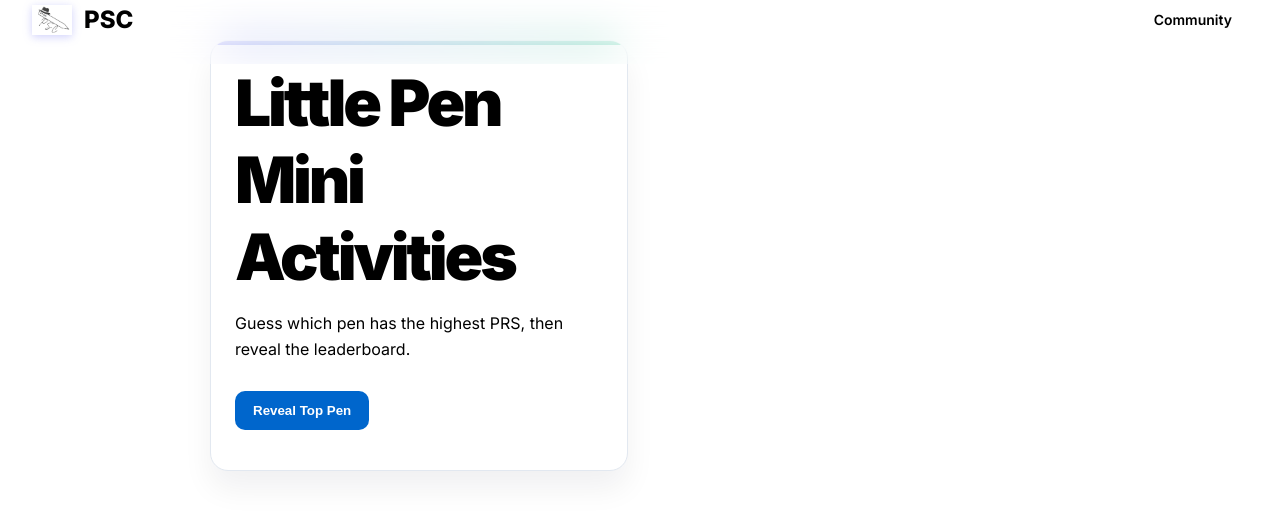
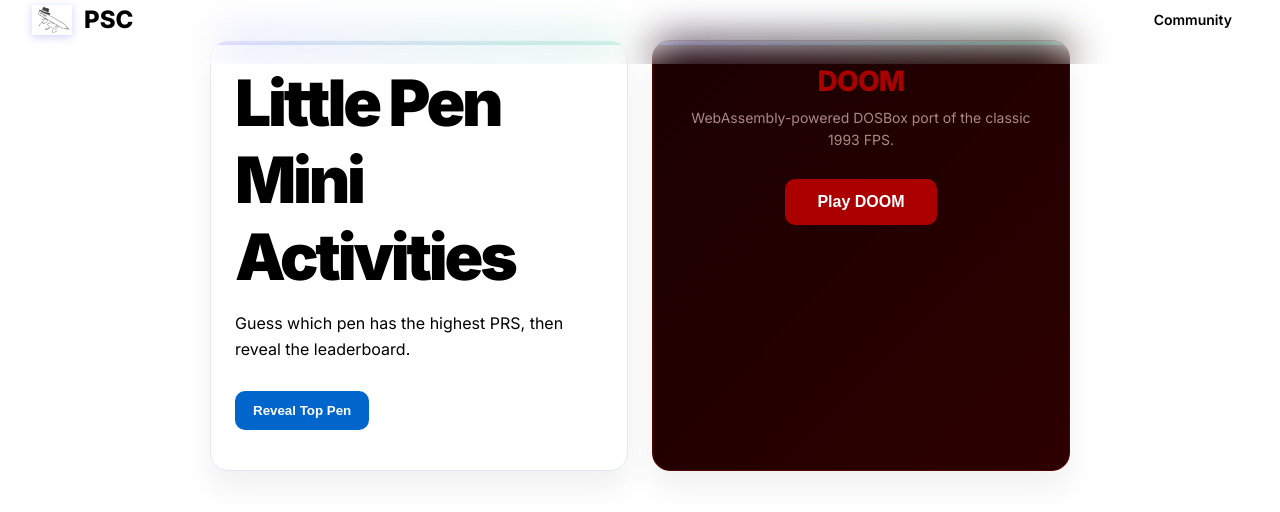
Before and after one commit to the-kitten-strikes-back/psc-official, a Flask app: page /entertainmentsystem in a window 1280 px wide. Shown: the top 512 px of the page. Run offline with Flask 3, Linux system fonts and the light colour scheme; data that the repository does not hold is empty.

Commit message:
Add DOOM card to entertainment system template

```diff
--- a/templates/entertainmentsystem.html
+++ b/templates/entertainmentsystem.html
@@ -22,7 +22,11 @@
                 <button id="reveal">Reveal Top Pen</button>
                 <p id="answer" style="margin-top:14px;"></p>
             </div>
-
+            <div class="card doom-card">
+                <h2>DOOM</h2>
+                <p>WebAssembly-powered DOSBox port of the classic 1993 FPS.</p>
+                <a href="{{ url_for('doom') }}"><button>Play DOOM</button></a>
+            </div>
         </div>
     </main>
     <script>
```
